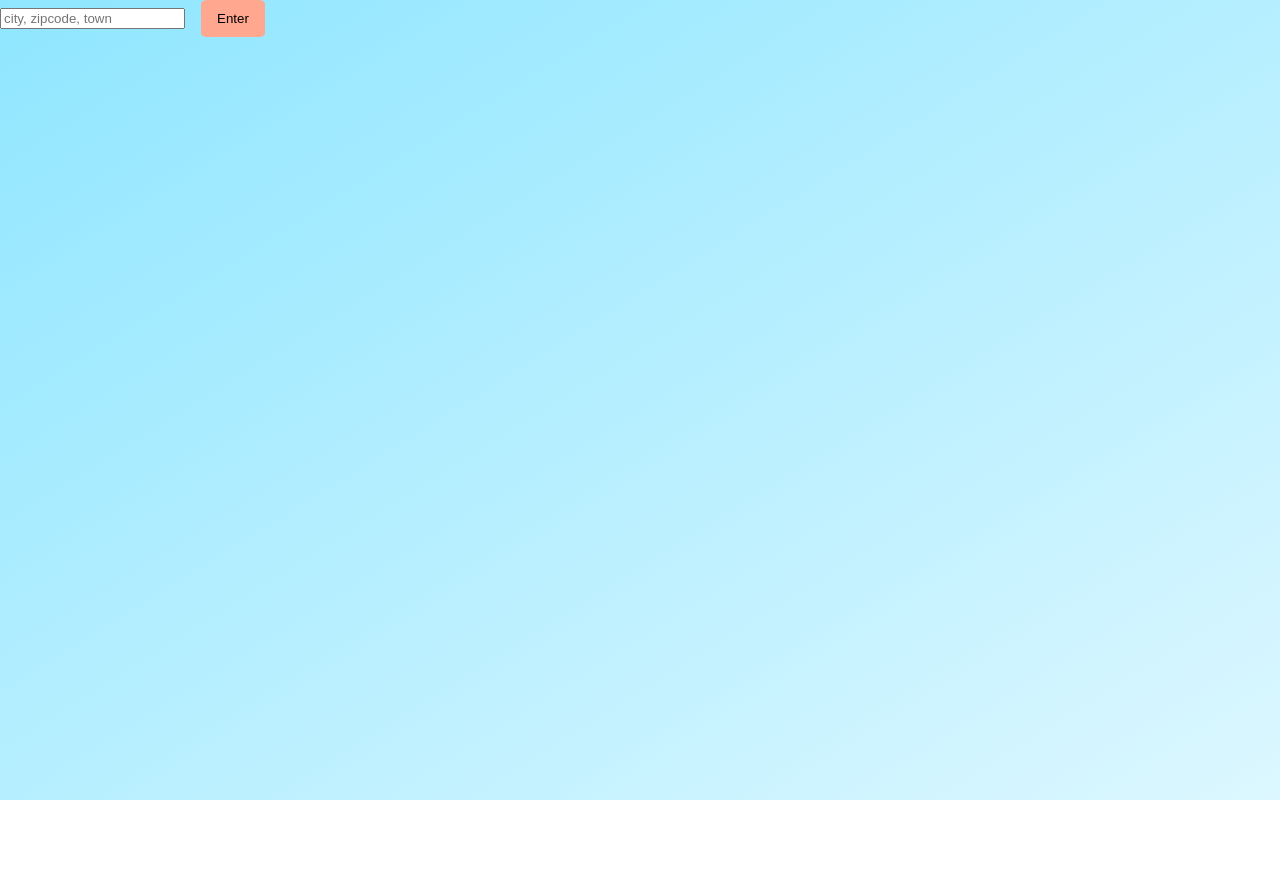
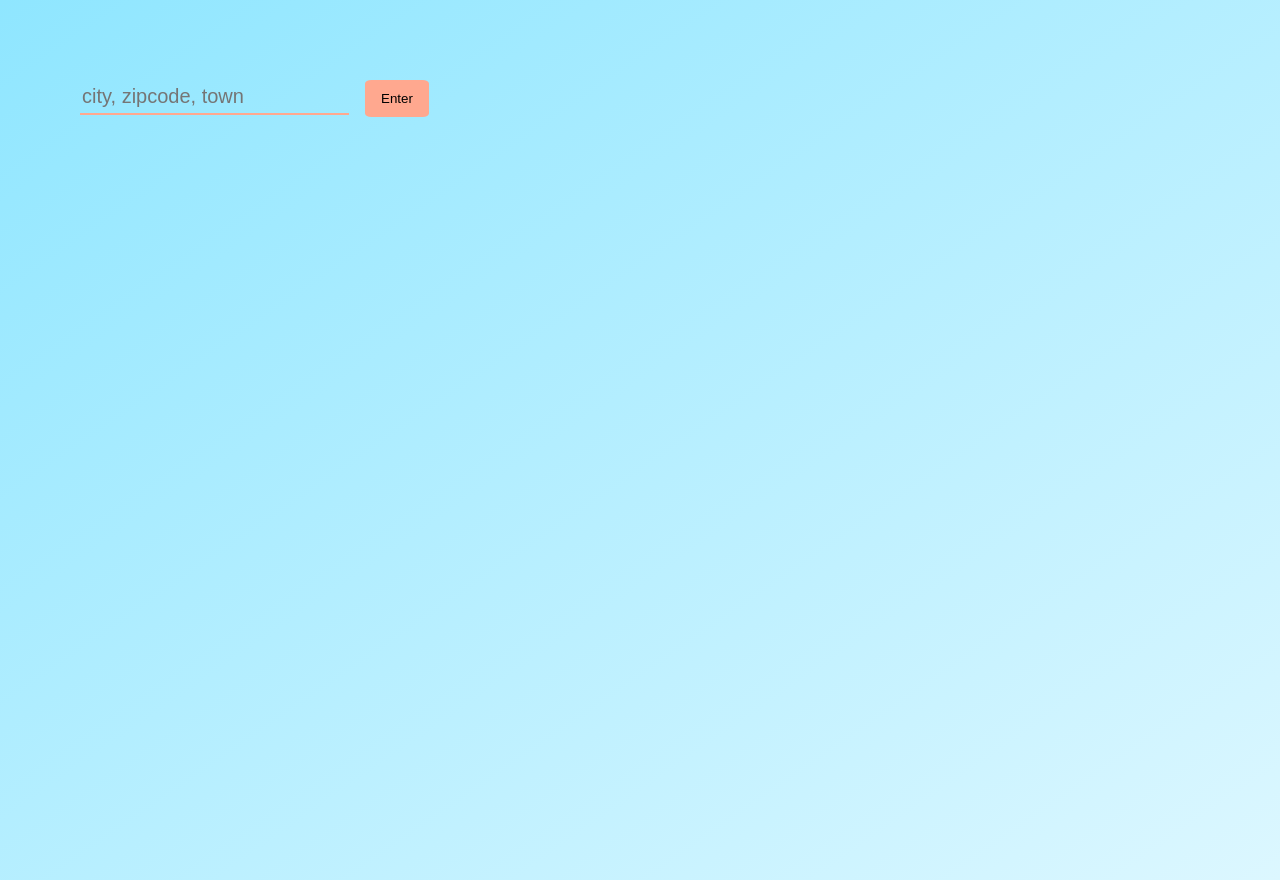
Before and after one commit to sjschweber/weather-app, a React (Create React App) app: page / in a window 1280 px wide. Before the commit the page ends 800 px from the top, so only its background shows below. Built offline with nearby package versions, Linux system fonts and the light colour scheme.

Commit message:
Removes commented out css, and organizes by class or tag

```diff
--- a/src/App.css
+++ b/src/App.css
@@ -24,47 +24,24 @@ button:hover{
 }
 
 form{
-  grid-area: header;
   text-align: left;
 }
 
-/* @media(max-width: 600px){
-  .app__container{
-    grid-template-columns: auto;
-    justify-content: center;
-    grid-template-areas:
-      "header"
-  }
+/* class css */
+.app__container {
+  margin: 5rem;
+  text-align: center;
+  display: block;
 }
 
-@media(min-width: 600px){
-  .app__container{
-    grid-template-columns: auto auto auto;
-    grid-template-rows: 5rem auto;
-    justify-content: center;
-    column-gap: 7px;
-    grid-template-areas:
-      "header header header"
-  }
+.location_input{
+  background-color: inherit;
+  color: 	#404040;
+  padding-bottom: 5px;
+  border: none;
+  border-bottom: 2px solid #ffa88f;
+  font-size: 20px;
 }
-
-@media(min-width: 768px){
-  .app__container{
-    grid-template-columns: auto auto auto auto auto;
-    justify-content: center;
-    column-gap: 10px;
-    grid-template-areas:
-      "header header header header header"
-
-  }
+.location_input:focus{
+  outline: none;
 }
-
-@media(min-width: 992px){
-  .app__container{
-    grid-template-columns: auto auto auto auto auto auto auto;
-    justify-content: center;
-    column-gap: 10px;
-    grid-template-areas:
-      "header header header header header header header"
-  }
-} */
```
